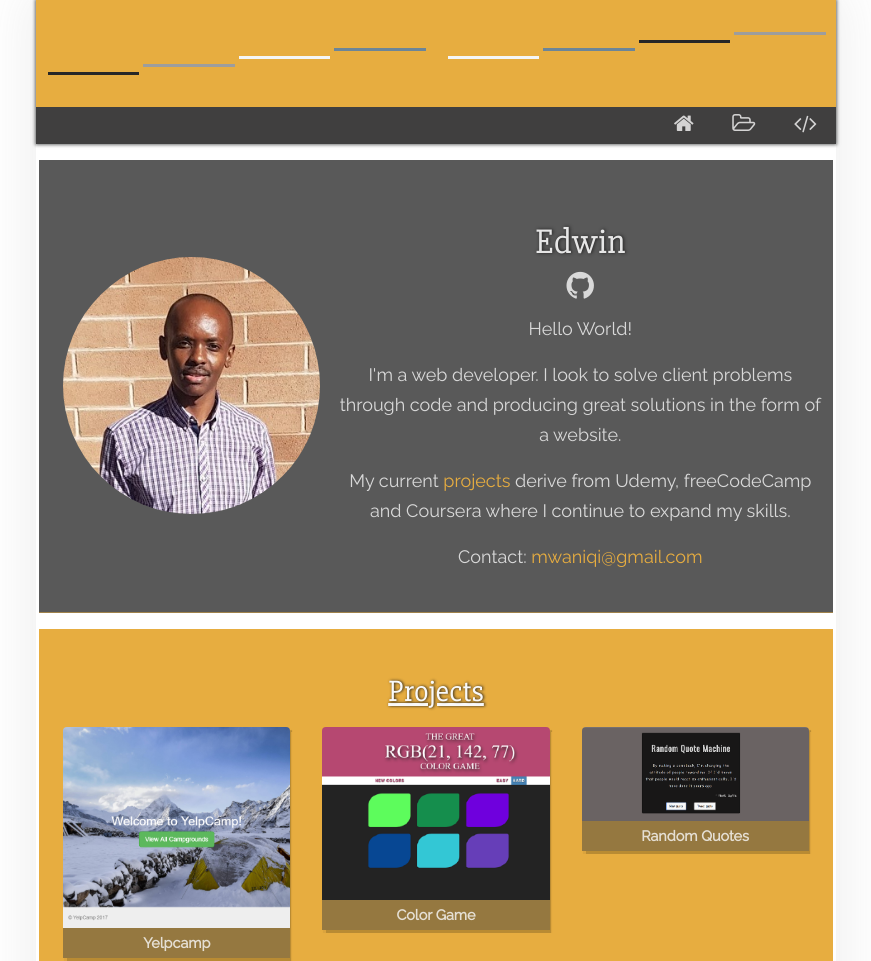
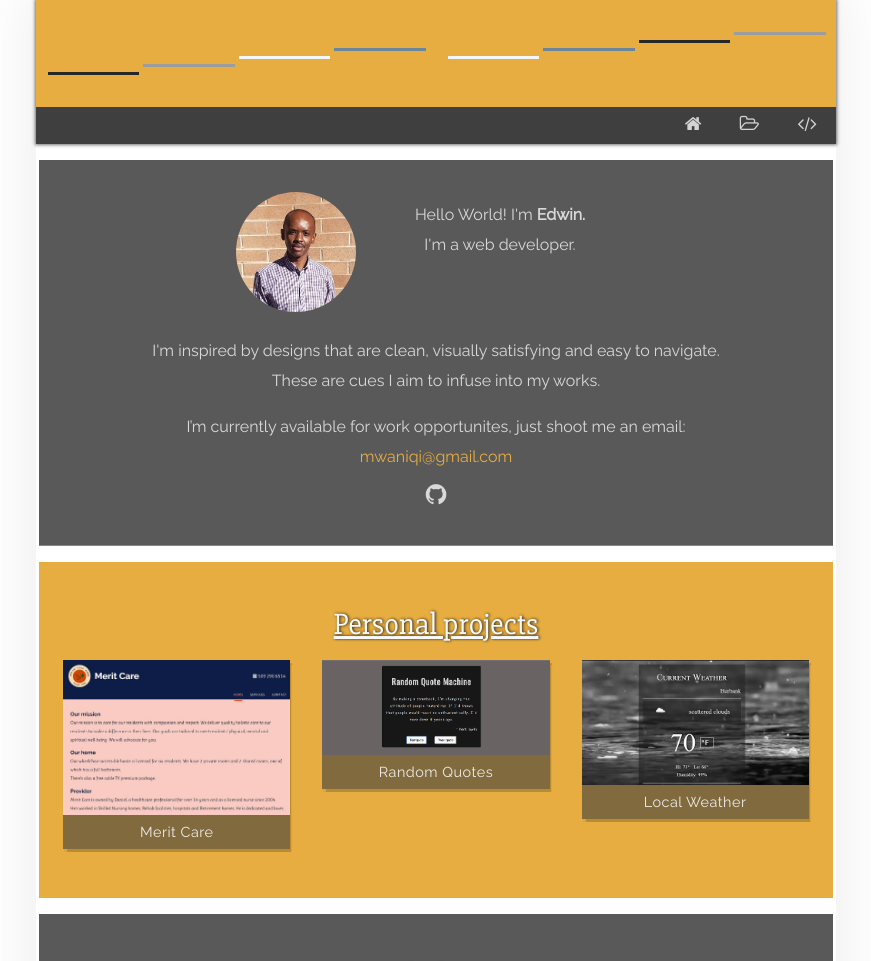
Before and after one commit to Mwaniqi/mwaniqi.github.io, a plain HTML site: page index.html in a window 1280 px wide. Shown: the top 961 px of the page, without its empty margins (204-1075 px from the left). Drawn offline with Linux system fonts and the light colour scheme.

Commit message:
stlying tweak, update projects

```diff
--- a/index.html
+++ b/index.html
@@ -55,56 +55,37 @@
   </header>
 
   <main>
-    <section id="profile" class="profile">
-      <img src="./images/img-profile.jpg" alt="Ed's pic">
-      <div>
-        <h1><a href="index.html">Edwin</a></h1>
-        <a id="github" href="https://github.com/Mwaniqi" target="_blank">
-          <i class="fa fa-github"></i>
-        </a>
-        <p>Hello World!</p>
-        <p>I'm a web developer. I look to solve client problems through code and producing great solutions in the form of a website.</p>
-        <p>My current <a href="#projects" id="projectLink">projects</a> derive from Udemy, freeCodeCamp and Coursera where I continue to expand my skills.</p>
-        <p>Contact:
-          <a href="mailto: mwaniqi@gmail.com" id="email"> mwaniqi@gmail.com</a>
-        </p>
+    <section id="profile">
+      <div class="profile">
+        <img class="profile-img" src="./images/img-profile.jpg" alt="Ed's pic">
+        <div class="profile-intro">
+          <p>Hello World! I'm <strong>Edwin.</strong><br>I'm a web developer.</p>
+        </div>
       </div>
+      <p>I'm inspired by designs that are clean, visually satisfying and easy to navigate.<br>These are cues I aim to infuse into my works.</p>
+      <p>I’m currently available for work opportunites, just shoot me an email:
+      <br><a href="mailto: mwaniqi@gmail.com" id="email"> mwaniqi@gmail.com</a>
+      </p>
+      <a class="icon" href="https://github.com/Mwaniqi" target="_blank"><i class="fa fa-github"></i></a>
     </section>
 
     <section id="projects">
-      <h2>Projects</h2>
+      <h2>Personal projects</h2>
       <div class="projects">
         <figure>
-          <a href="https://peaceful-mesa-27154.herokuapp.com" target="_blank">
-            <img src="images/img-sm-yelpcamp.png" alt="yelpcamp screenschot">
-            <figcaption>Yelpcamp</figcaption>
+          <a href="http://www.meritcareafh.com" target="_blank">
+            <img src="images/img-meritcare.jpg" alt="merit care screenschot">
+            <figcaption>Merit Care</figcaption>
           </a>
         </figure>
-
         <figure>
-          <a href="https://color-game-clone.herokuapp.com/index.html" target="_blank">
-            <img src="images/img-md-colorGame.png" alt="color game app screenschot">
-            <figcaption>Color Game</figcaption>
-          </a>
-        </figure>
-
-        <!-- desktop only -->
-        <!-- <figure>
-          <a href="https://cloned-patatap.herokuapp.com/index.html" target="_blank">
-            <img src="images/img-md-patatap.png" alt="patatap app screenschot">
-            <figcaption>Patatap Clone</figcaption>
-          </a>
-        </figure> -->
-
-        <figure>
-          <a href="https://codepen.io/CodeLearnr/full/VMLayq/" target="_blank">
+          <a href="https://mwaniqi.github.io/random-quotes/" target="_blank">
             <img src="images/img-md-randomQuotes.png" alt="random quotes app screenschot">
             <figcaption>Random Quotes</figcaption>
           </a>
         </figure>
-
         <figure>
-          <a href="https://codepen.io/CodeLearnr/full/RLarzV/" target="_blank">
+          <a href="https://mwaniqi.github.io/local-weather/" target="_blank">
             <img src="images/img-md-localWeather.png" alt="local weather app screenschot">
             <figcaption>Local Weather</figcaption>
           </a>
@@ -136,7 +117,7 @@
         </i>
       </a> |
       <a href="#projects">
-        <i class="fa fa-folder" aria-hidden="true">
+        <i class="fa fa-folder-open-o" aria-hidden="true">
           <span class="fa-text">Portfolio</span>
         </i>
       </a> |
--- a/styles.css
+++ b/styles.css
@@ -7,9 +7,8 @@ body {
   box-shadow: rgba(121, 122, 122, 0.11) 0 0 3rem .7rem;
   box-sizing: border-box;
   color: #202020;
-  font-family: 'Slabo 27px', serif;
   font-family: 'Raleway', sans-serif;
-  font-size: 1.125rem;
+  font-size: 1rem;
   line-height: 1.875rem;
   margin: 0 auto;
 }
@@ -45,21 +44,6 @@ header {
   background: #403F3F;
   box-shadow: rgba(19, 20, 20, 0.60) 0 0 .2rem .05rem;
 }
-/* #hero {
-  background: rgb(231, 173, 64);
-  display: grid;
-  grid-template-columns: 1fr 1fr;
-  -ms-grid-columns: 1fr 1fr;
-  grid-column-gap: .5rem;
-  -ms-grid-column-gap: .5rem;
-  padding: 2rem 0;
-}
-#hero > div {
-  display: grid;
-  grid-template-columns: 1fr 1fr 1fr 1fr;
-  grid-column-gap: .5rem;
-  padding: .5rem .5rem 0 .6rem;
-} */
 #hero {
   background: #E7AD40;
   display: flex;
@@ -105,16 +89,17 @@ header {
 .eighth {
   background: #9D9D9D;
   margin-top: -.5rem;
+} a {
+  text-decoration: none;
 }
 header li {
   text-transform: uppercase;
 }
 header a, footer a {
-  text-decoration: none;
   color: rgba(249, 249, 249, 0.8);
   padding: .3rem 0;
 }
-header li:hover, .active, #github:hover, footer a:hover {
+header li:hover, .active, .icon:hover, footer a:hover {
   color: #588AAF;
 }
 header .fa-text, footer .fa-text {
@@ -131,14 +116,12 @@ nav ul a {
   align-items: left;
 }
 nav .fa, footer .fa {
-  font-size: larger;
+  font-size: large;
 }
-#github {
-  display: inline-block;
+.icon {
   color: rgba(249, 249, 249, 0.8);
-  font-size: 2rem;
-  margin-top: .5rem;
- }
+  font-size: 1.5rem;
+}
 main {
   color: #272727;
   padding: 0 .2rem;
@@ -149,46 +132,35 @@ main section {
   padding: 2rem .5rem;
   margin-top: 1rem;
 }
-.profile {
+#profile {
   background-color: rgba(0,0,0, .65);
   color: rgba(249, 249, 249, 0.8);
+  text-align: center;
+}
+.profile {
   display: flex;
   flex-direction: row;
   flex-wrap: nowrap;
-  align-items: center;
-  justify-content: center;
+  align-items: flex-start;
+  margin: 0 auto 1rem auto;
+  max-width: 400px;
 }
-.profile img {
-  max-width: 300px;
-  width: 33%;
+.profile-img {
+  display: block;
+  width: 30%;
   height: auto;
   border-radius: 100%;
-  margin: 0 1rem;
+  margin-right: .5rem;
 }
-.profile > div {
-  text-align: center;
-  /* margin: 1rem; */
-  justify-content: center
+.profile-intro {
+  flex: 1;
 }
-.profile h1 > a {
-  color: rgba(249, 249, 249, 0.90);
-  text-shadow: rgb(28, 27, 27) 1px 0 .1em;
-  text-decoration: none;
-}
-.profile h1 > a:hover{
-  opacity: .8;
-  text-shadow: rgb(249, 249, 249) .2px 0 .5px;
-}
-#email, #projectLink {
-  text-decoration: none;
+#email {
   color: rgb(231, 173, 64);
   padding-bottom: .2rem;
 }
 #projects {
   background: rgba(231, 173, 64, 1)
-}
-.projects a {
-  text-decoration: none;
 }
 .projects figure {
   margin: 1rem;
@@ -196,20 +168,21 @@ main section {
 }
 .projects figure:hover {
   box-shadow: rgba(0, 0, 0, 0.4) .1rem .2rem .05rem .01rem;
-  transition: all .2s linear;
+  transition: all .2s ease-out;
 }
 .projects img {
-  border-top-left-radius: 4px;
-  border-top-right-radius: 4px;
   display: block;
-  max-width: 100%;
+  width: 100%;
+  height: auto;
 }
 .projects figcaption {
-  background: rgba(64, 63, 63, 0.49);
-  color: rgba(249, 249, 249, 0.8);
-  font-size: .8em;
-  font-weight: bold;
+  width: 100%;
+  background: rgba(64, 63, 63, 0.6);
+  color: rgba(249, 249, 249, 0.9);
+  font-size: .9em;
   text-align: center;
+  letter-spacing: .5px;
+  padding: 2px 0;
 }
 #tools {
   background-color: rgba(0,0,0, .65);
@@ -231,12 +204,6 @@ footer a {
 }
 /* media queries */
 @media (max-width: 37.5rem) {
-   .profile {
-    flex-direction: column;
-  }
-  .profile img{
-    width: 80%;
-  }
   .projects figure {
     margin: 1rem 0;
   }
```
Also changed, not shown: images/img-meritcare.jpg (added).
